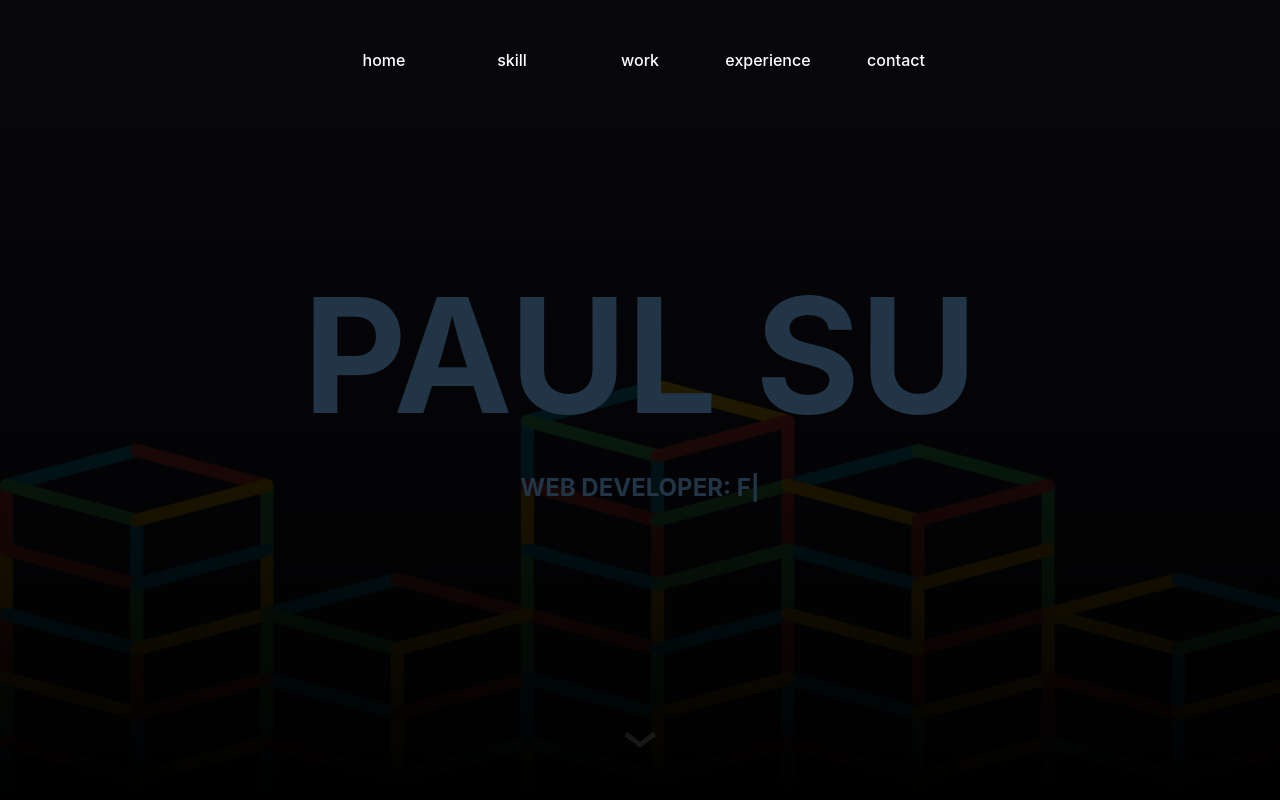
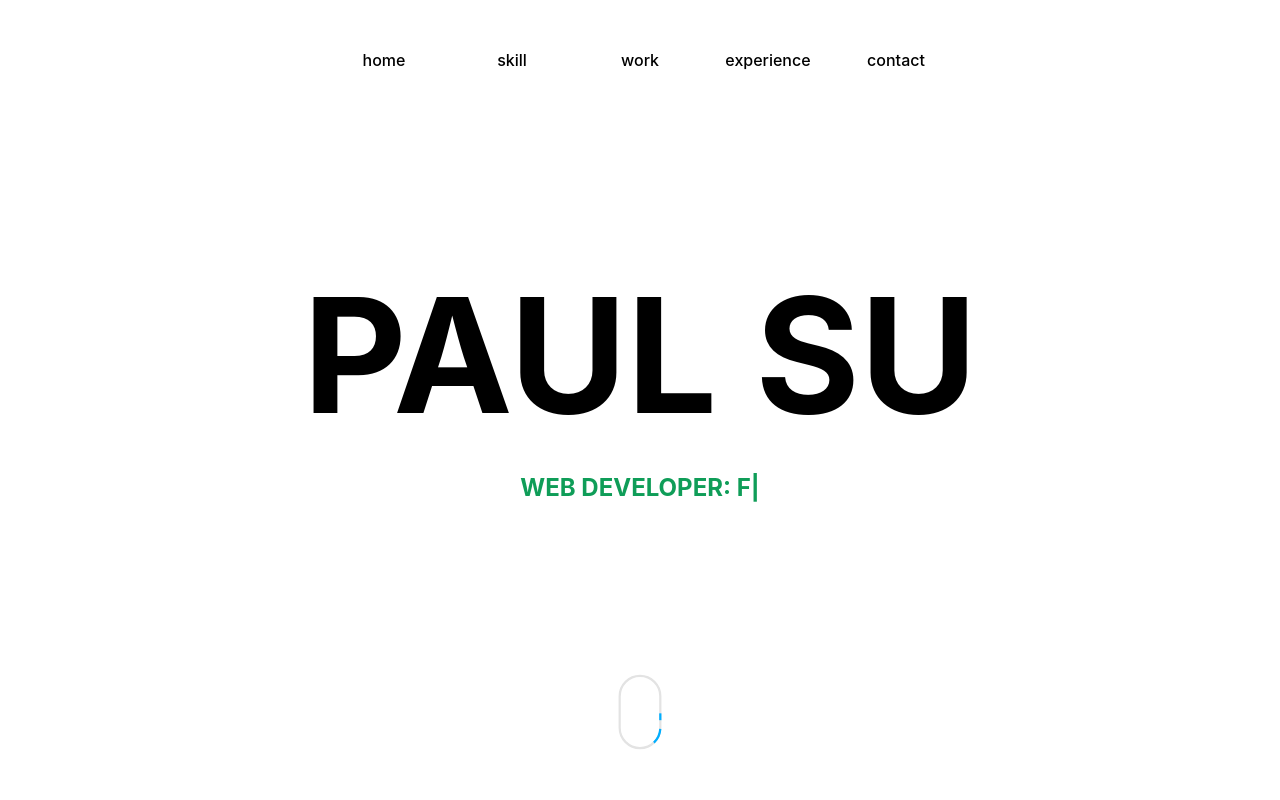
Before and after one commit to paulcysu/paul-su-portfolio, a React (Vite) app: page / in a window 1280 px wide. Shown: the top 800 px of the page. Built offline with nearby package versions, Linux system fonts and the light colour scheme.

Commit message:
update color theme

```diff
--- a/src/assets/styles/home.styles.css
+++ b/src/assets/styles/home.styles.css
@@ -1,5 +1,4 @@
 #home-section {
-  background-image: linear-gradient(rgba(0, 0, 0, 0.75),rgba(0, 0, 0.1)), url(../images/tech-stack-wallpaper.jpeg);
   background-size: cover;
   max-width: 100%;
   min-height: 100vh;
@@ -25,4 +24,5 @@
 .scroll-down {
   text-align: center;
   width: 8rem;
+  color: black;
 }
--- a/src/assets/styles/nav-bar.styles.css
+++ b/src/assets/styles/nav-bar.styles.css
@@ -2,7 +2,6 @@
   display: flex;
   justify-content: center;
   align-items: center;
-  color: #fff;
   padding: 3rem 0;
   position: absolute;
   top: 0;
@@ -30,14 +29,13 @@
 }
 
 .sticky a {
-  color: #66d9ed;
+  color: #4285F4;
 }
 
 .navbar-brand {
   font-size: 1.5rem;
   font-weight: bold;
   text-decoration: none;
-  color: #fff;
 }
 
 .navbar-container {
@@ -57,7 +55,7 @@
 
 .nav-link {
   text-decoration: none;
-  color: #fff;
+  color: black;
   width: 6rem;
   margin: 0 1em;
   text-align: center;
@@ -68,11 +66,11 @@
 }
 
 .nav-link:hover {
-  color: #fff;
+  color: black;
 }
 
 .sticky .nav-link:hover {
-  color: #66d9ed;
+  color: #4285F4;
 }
 
 .not-hover {
@@ -89,12 +87,12 @@
 .hamburger {
   display: none;
   cursor: pointer;
-  color: #fff;
+  color: black;
   padding: 1rem;
   position: absolute;
   top: 0;
-  width: 40px;
-  height: 40px;
+  width: 35px;
+  height: 35px;
 }
 
 @media (max-width: 768px) {
@@ -109,7 +107,7 @@
     top: 100%;
     left: 0;
     width: 100%;
-    background-color: #333;
+    backdrop-filter: blur(6px);
     padding: 1rem;
     animation: fadeOut 1s;
   }
@@ -120,6 +118,8 @@
     align-items: start;
     padding-left: 5em;
     z-index: 1;
+    background-color: #fff;
+    backdrop-filter: blur(6px);
     animation: fadeIn 1s;
   }
 
--- a/src/components/ui/NavBar.tsx
+++ b/src/components/ui/NavBar.tsx
@@ -36,6 +36,12 @@ const NavBar: React.FC = () => {
     return hover === link ? hoverClass : notHoverClass;
   };
 
+  const onLinkClick = () => {
+    if (isMobile) {
+      toggleMobileMenu();
+    }
+  }
+
   return (
     <>
       <nav
@@ -51,6 +57,7 @@ const NavBar: React.FC = () => {
             smooth={true}
             duration={500}
             onMouseEnter={() => setHover("home")}
+            onClick={onLinkClick}
           >
             home
           </Link>
@@ -60,6 +67,7 @@ const NavBar: React.FC = () => {
             smooth={true}
             duration={500}
             onMouseEnter={() => setHover("skill")}
+            onClick={onLinkClick}
           >
             skill
           </Link>
@@ -69,6 +77,7 @@ const NavBar: React.FC = () => {
             smooth={true}
             duration={500}
             onMouseEnter={() => setHover("work")}
+            onClick={onLinkClick}
           >
             work
           </Link>
@@ -78,6 +87,7 @@ const NavBar: React.FC = () => {
             smooth={true}
             duration={500}
             onMouseEnter={() => setHover("experience")}
+            onClick={onLinkClick}
           >
             experience
           </Link>
@@ -87,6 +97,7 @@ const NavBar: React.FC = () => {
             smooth={true}
             duration={500}
             onMouseEnter={() => setHover("contact")}
+            onClick={onLinkClick}
           >
             contact
           </Link>
--- a/src/index.css
+++ b/src/index.css
@@ -5,7 +5,7 @@
 
   color-scheme: light dark;
   color: rgba(255, 255, 255, 0.87);
-  background-color: black;
+  background-color: white;
 
   font-synthesis: none;
   text-rendering: optimizeLegibility;
@@ -19,6 +19,7 @@ a {
   color: #646cff;
   text-decoration: inherit;
 }
+
 a:hover {
   color: #535bf2;
 }
@@ -28,22 +29,30 @@ body {
   min-height: 100vh;
 }
 
+p {
+  color: black;
+}
+
 h1 {
+  color: black;
   font-size: 10em;
   line-height: 1.1;
 }
 
 h2 {
+  color: black;
   font-size: 5em;
   line-height: 1.1;
 }
 
 h3 {
+  color: black;
   font-size: 2.5em;
   line-height: 1.1;
 }
 
 h4 {
+  color: black;
   font-size: 1.5em;
   line-height: 1.1;
 }
@@ -66,21 +75,6 @@ button:focus,
 button:focus-visible {
   outline: 4px auto -webkit-focus-ring-color;
 }
-
-@media (prefers-color-scheme: light) {
-  :root {
-    color: #213547;
-    background-color: #ffffff;
-  }
-  a:hover {
-    color: #747bff;
-  }
-  button {
-    background-color: #f9f9f9;
-  }
-}
-
-
 
 @media (max-width: 767px) {
   h1 {
--- a/src/pages/Home.tsx
+++ b/src/pages/Home.tsx
@@ -1,3 +1,4 @@
+import { useState } from "react";
 import SkillSection from "../components/SkillSection";
 import WorkSection from "../components/WorkSection";
 import ExperienceSection from "../components/ExperienceSection";
@@ -10,30 +11,37 @@ import "../assets/styles/home.styles.css";
 import scrollDown from "../assets/images/lottie-scroll-down.json";
 
 const Home: React.FC = () => {
+  const [textColor, setTextColor] = useState("black");
+
   return (
     <div id="home">
       <Navbar />
       <div id={"home-section"}>
-        {/* <Navbar /> */}
         <h1 className="name">PAUL SU</h1>
+        <h4 style={{ textAlign: "center", color: textColor }}>
           <TypeAnimation
             sequence={[
               "WEB DEVELOPER",
               2000,
+              () => setTextColor("#4285F4"), // blue
               "WEB DEVELOPER: FRONT END",
               2000,
+              () => setTextColor("#0F9D58"), // green
               "WEB DEVELOPER: FULL STACK",
               2000,
-            () => {},
+              () => setTextColor("black"),
             ]}
-          wrapper="h4"
             cursor={true}
             repeat={Infinity}
-          style={{ textAlign: "center"}}
           />
+        </h4>
         <div className="scroll-down-container">
           <div className="scroll-down">
-            <Lottie animationData={scrollDown} loop={true} />
+            <Lottie
+              animationData={scrollDown}
+              loop={true}
+              style={{ height: "80px", marginBottom: "3rem" }}
+            />
           </div>
         </div>
       </div>
```
Also changed, not shown: src/assets/images/lottie-scroll-down.json (+1 -1 lines), src/assets/images/tech-stack-wallpaper.jpeg (deleted). Lines whose indentation alone changed are shown as unchanged.
